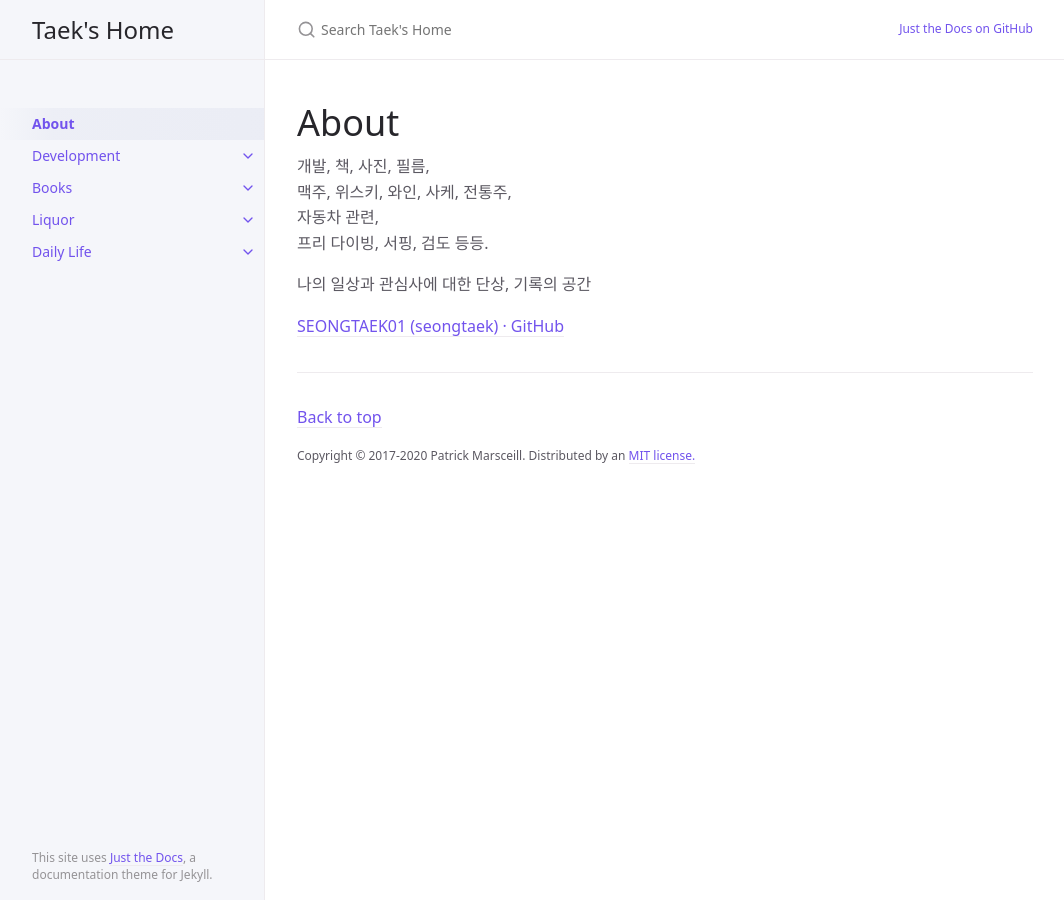
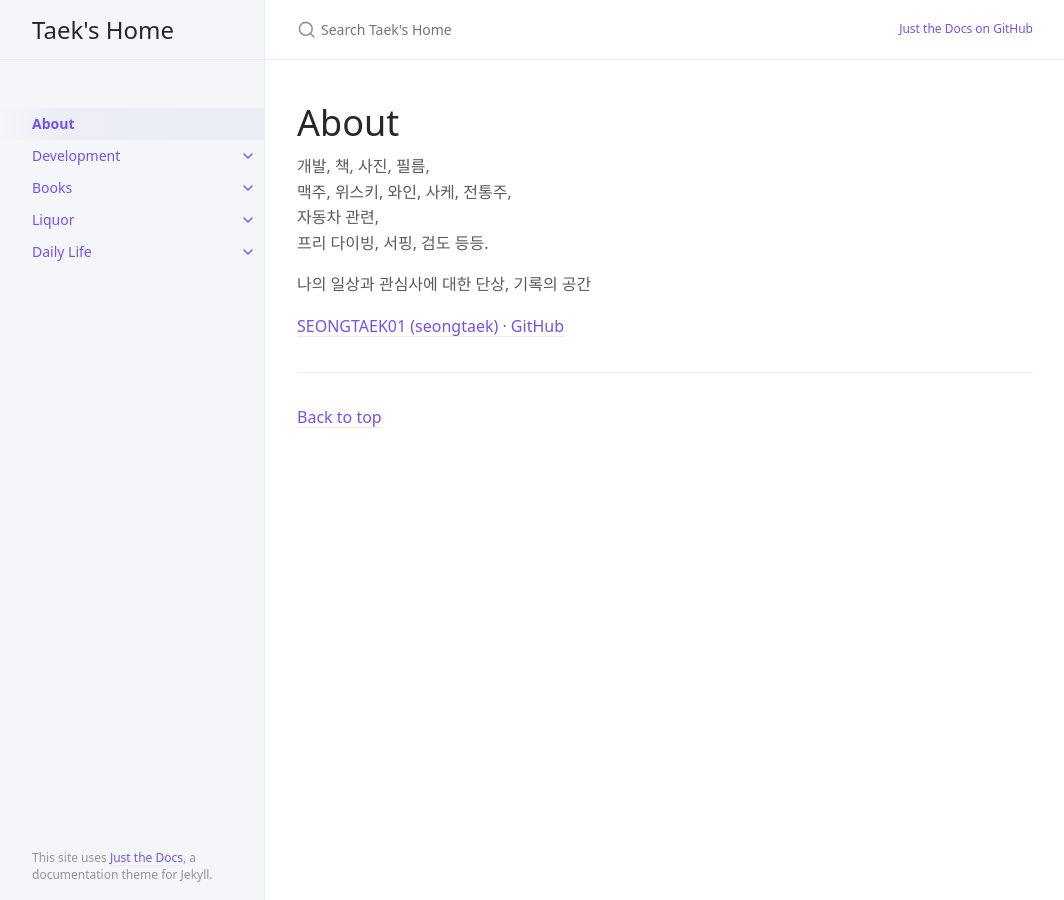
Before and after one commit to SEONGTAEK01/SEONGTAEK01.github.io, a Jekyll site: the page built from index.md, in a window 1280 px wide. Shown: the whole page, without its empty margins (107-1171 px from the left). Built offline with Jekyll 4.4.1, drawn with Linux system fonts in a browser that asks for light colours; some of the changed lines change nothing that is shown.

Commit message:
Remove copyright

```diff
--- a/_config.yml
+++ b/_config.yml
@@ -70,7 +70,7 @@ nav_sort: case_sensitive # Capital letters sorted before lowercase
 back_to_top: true
 back_to_top_text: "Back to top"
 
-footer_content: "Copyright &copy; 2017-2020 Patrick Marsceill. Distributed by an <a href=\"https://github.com/pmarsceill/just-the-docs/tree/master/LICENSE.txt\">MIT license.</a>"
+# footer_content: "Copyright &copy; 2017-2020 Patrick Marsceill. Distributed by an <a href=\"https://github.com/pmarsceill/just-the-docs/tree/master/LICENSE.txt\">MIT license.</a>"
 
 # Footer last edited timestamp
 last_edit_timestamp: true # show or hide edit time - page must have `last_modified_date` defined in the frontmatter
```
